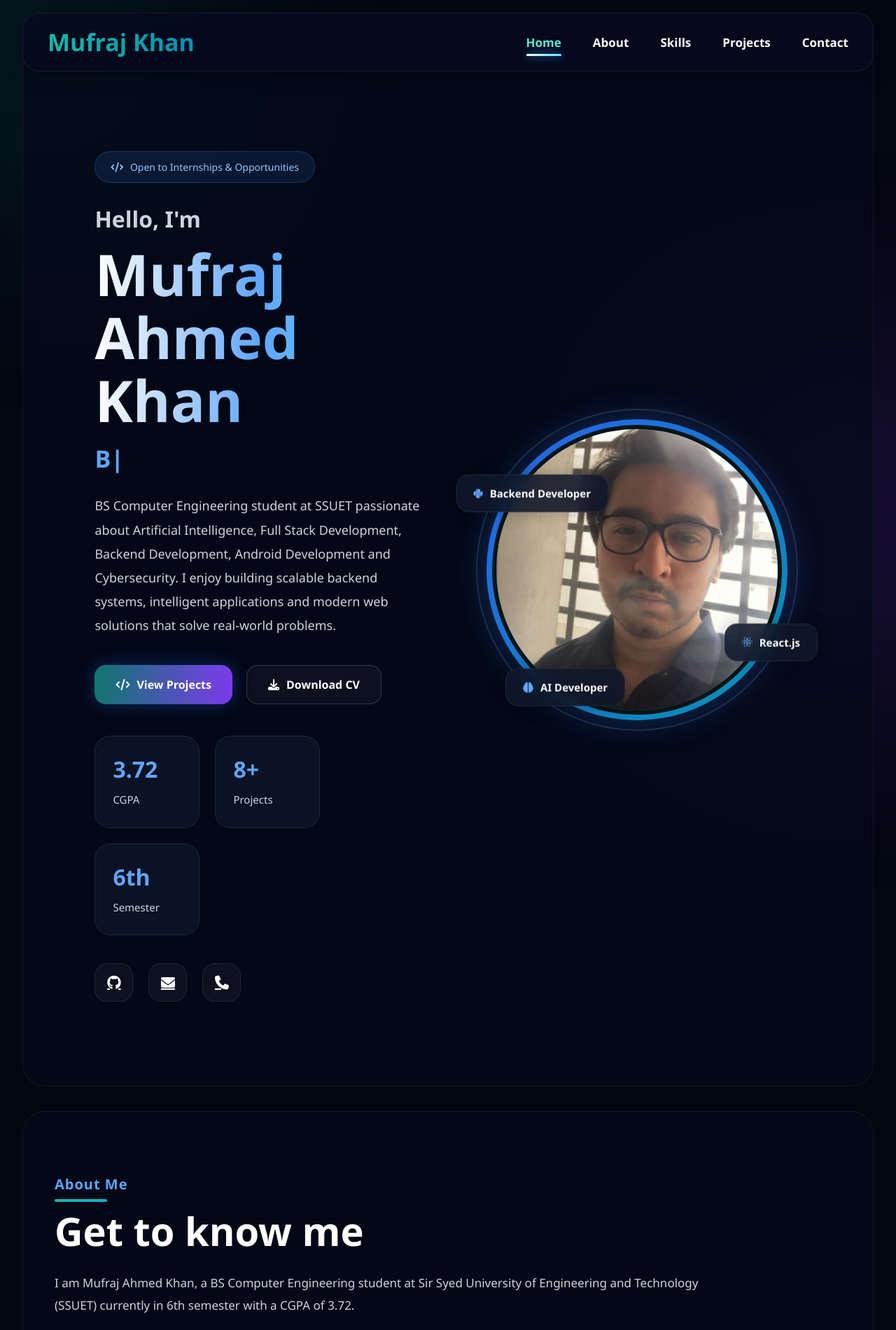
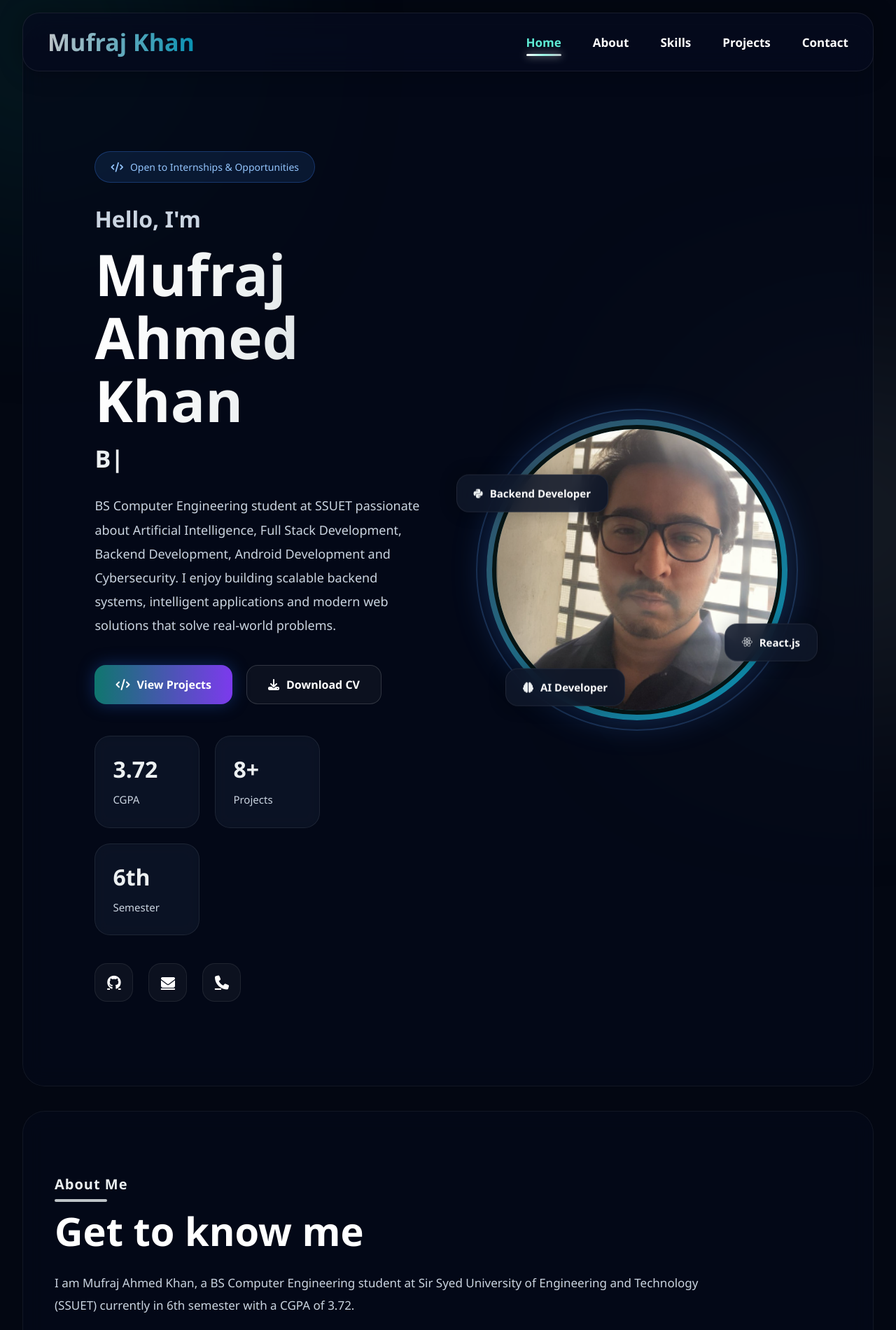
Before and after one commit to Mufraj/mufraj-portfolio, a plain HTML site: page index.html in a window 1280 px wide. Shown: the top 1900 px of the page at 70% size. Drawn offline with nearby package versions, Linux system fonts and the light colour scheme.

Commit message:
Update style.css

```diff
--- a/style.css
+++ b/style.css
@@ -49,7 +49,7 @@ body{
     width:350px;
     height:350px;
 
-    background:#9333ea;
+    background:#7F8C8D;
 
     bottom:-120px;
     right:-120px;
@@ -62,12 +62,12 @@ body{
 }
 
 ::-webkit-scrollbar-track{
-    background:#020617;
+    background:#1E2933;
 }
 
 ::-webkit-scrollbar-thumb{
 
-    background:linear-gradient(#0f766e,#06b6d4);
+    background:linear-gradient(#0f766e,#BDC3C7);
 
     border-radius:10px;
 }
@@ -112,7 +112,7 @@ body{
 
     font-weight:700;
 
-    background:linear-gradient(to right,#14b8a6,#0891b2);
+    background:linear-gradient(to right,#BDC3C7,#0891b2);
 
     -webkit-background-clip:text;
     -webkit-text-fill-color:transparent;
@@ -166,9 +166,9 @@ body{
 
     border-radius:10px;
 
-    background:linear-gradient(to right,#ffffff,#99f6e4,#67e8f9);
+    background:linear-gradient(to right,#ffffff,#99f6e4,#BDC3C7);
 
-    box-shadow:0 0 12px #3b82f6;
+    box-shadow:0 0 12px #BDC3C7;
 }
 
 .menu-btn{
@@ -241,7 +241,7 @@ body{
 
     margin-top:12px;
 
-    background:linear-gradient(to right,#ffffff,#60a5fa,#67e8f9);
+    background:linear-gradient(to right,#ffffff,#ECF0F1,#BDC3C7);
 
     -webkit-background-clip:text;
     -webkit-text-fill-color:transparent;
@@ -253,7 +253,7 @@ body{
 
     font-size:34px;
 
-    color:#60a5fa;
+    color:#ECF0F1;
 }
 
 .hero-text p{
@@ -356,7 +356,7 @@ body{
 
     transform:translateY(-8px);
 
-    border-color:#3b82f6;
+    border-color:#BDC3C7;
 
     box-shadow:0 0 30px rgba(37,99,235,0.2);
 }
@@ -365,7 +365,7 @@ body{
 
     font-size:32px;
 
-    color:#60a5fa;
+    color:#ECF0F1;
 }
 
 .stat-card p{
@@ -414,7 +414,7 @@ body{
 
     transform:translateY(-6px);
 
-    background:#2563eb;
+    background:#34495E;
 
     box-shadow:0 0 20px rgba(37,99,235,0.5);
 }
@@ -443,7 +443,7 @@ body{
 
     padding:8px;
 
-    background:linear-gradient(135deg,#2563eb,#0891b2);
+    background:linear-gradient(135deg,#34495E,#0891b2);
 
     box-shadow:0 0 50px rgba(59,130,246,0.3);
 
@@ -523,7 +523,7 @@ body{
 
 .floating-card i{
 
-    color:#60a5fa;
+    color:#ECF0F1;
 }
 
 /* SECTION */
@@ -553,7 +553,7 @@ section{
 
 section h4{
 
-    color:#60a5fa;
+    color:#ECF0F1;
 
     font-size:20px;
 
@@ -580,7 +580,7 @@ section h4::after{
 
     border-radius:10px;
 
-    background:linear-gradient(to right,#14b8a6,#06b6d4);
+    background:linear-gradient(to right,#BDC3C7,#BDC3C7);
 }
 
 section h2{
@@ -637,7 +637,7 @@ section h2{
 
     transform:translateY(-10px);
 
-    border-color:#3b82f6;
+    border-color:#BDC3C7;
 
     box-shadow:0 0 30px rgba(37,99,235,0.2);
 }
@@ -700,7 +700,7 @@ section h2{
 
     transform:translateY(-8px);
 
-    border-color:#3b82f6;
+    border-color:#BDC3C7;
 
     box-shadow:0 0 25px rgba(37,99,235,0.35);
 
@@ -748,7 +748,7 @@ section h2{
 
     transform:translateY(-12px);
 
-    border-color:#3b82f6;
+    border-color:#BDC3C7;
 
     box-shadow:0 0 35px rgba(37,99,235,0.22);
 }
@@ -760,7 +760,7 @@ section h2{
 
     border-radius:22px;
 
-    background:linear-gradient(to right,#2563eb,#9333ea);
+    background:linear-gradient(to right,#34495E,#7F8C8D);
 
     display:flex;
     align-items:center;
@@ -793,7 +793,7 @@ section h2{
 
     margin-top:25px;
 
-    color:#60a5fa;
+    color:#ECF0F1;
 
     text-decoration:none;
 
@@ -864,7 +864,7 @@ section h2{
 
     transform:translateY(-6px);
 
-    border-color:#3b82f6;
+    border-color:#BDC3C7;
 
     box-shadow:0 0 25px rgba(37,99,235,0.25);
 }
```
